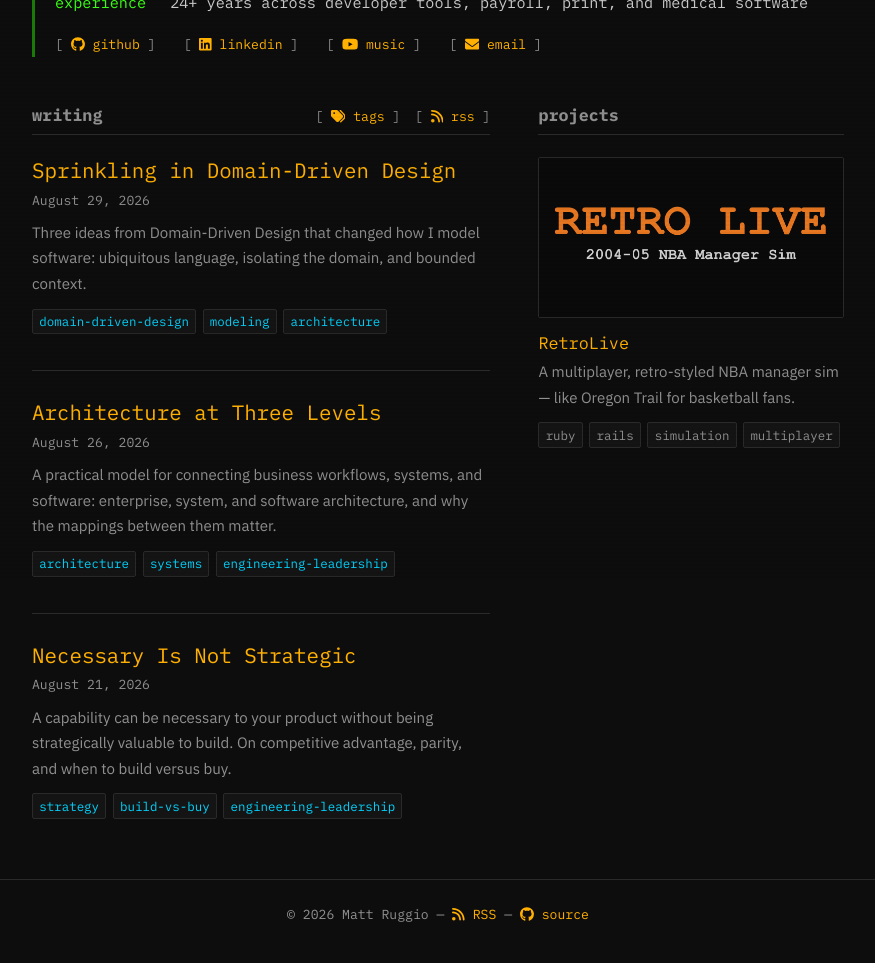
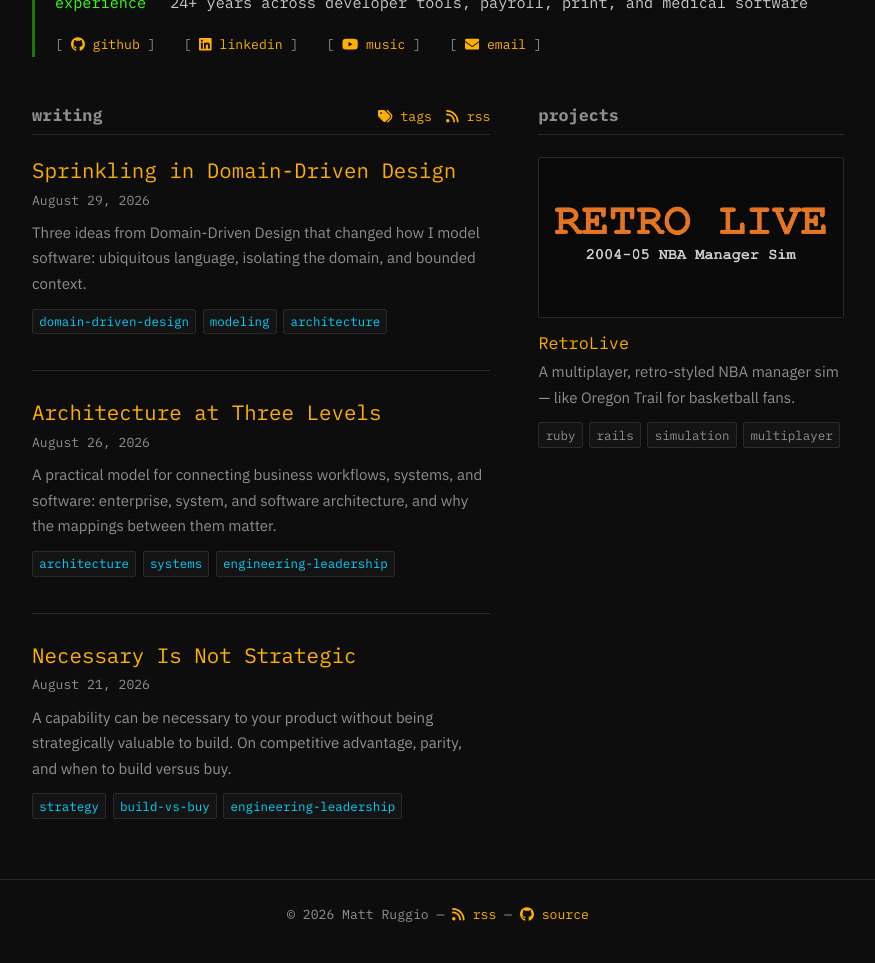
Before and after one commit to mattruggio/mattruggio.github.io, a Jekyll site: the page built from index.md, in a window 1280 px wide. Shown: the part 322-1285 px from the top of the page, without its empty margins (202-1077 px from the left). Built offline with Jekyll 4.4.1, drawn with Linux system fonts in a browser that asks for light colours.

Commit message:
Reserve bracketed links for the whoami row
The brackets read as a TUI control, which suits the whoami row: a menu of
peer destinations that is the content of that block. In the writing header
and on the project cards the links are accessories to the text around them,
and the same destinations already appeared unbracketed in the footer, so the
brackets were never a convention the site actually followed.

Drop them from the section and project links, and lowercase the footer's
RSS, which was the only uppercase label on the site.

Co-authored-by: Copilot <223556219+Copilot@users.noreply.github.com>
Copilot-Session: 331777e1-38da-4439-9766-a421efdafcb4

```diff
--- a/_includes/footer.html
+++ b/_includes/footer.html
@@ -3,7 +3,7 @@
     <p>
       &copy; {{ site.time | date: "%Y" }} {{ site.author.name }}
       &mdash;
-      <a href="{{ '/feed.xml' | relative_url }}">{% include icons/rss.svg %}RSS</a>
+      <a href="{{ '/feed.xml' | relative_url }}">{% include icons/rss.svg %}rss</a>
       {%- if site.repo_url and site.repo_url != '' %}
       &mdash;
       <a href="{{ site.repo_url }}" target="_blank" rel="noopener">{% include icons/github.svg %}source</a>
--- a/assets/css/main.css
+++ b/assets/css/main.css
@@ -143,14 +143,14 @@ a.tag:hover,
   margin-right: 0.6em;
 }
 
-/* Bracketed link chrome. white-space: pre stops the padding space inside the
-   pseudo-element from collapsing against the label. */
+/* Bracketed link chrome, reserved for the whoami row. The brackets read as a
+   TUI control, which suits a row of peer destinations standing as content in
+   its own right; elsewhere a link is an accessory to the text around it and the
+   icon and colour carry it, as they already do in the footer. white-space: pre
+   stops the padding space inside the pseudo-element from collapsing against the
+   label. */
 .home-links a::before,
-.home-links a::after,
-.section-link::before,
-.section-link::after,
-.project-links a::before,
-.project-links a::after {
+.home-links a::after {
   white-space: pre;
   color: var(--muted);
 }
@@ -444,9 +444,6 @@ main { flex: 1; }
   align-items: baseline;
   gap: 0.9rem;
 }
-
-.section-link::before { content: '[ '; }
-.section-link::after  { content: ' ]'; }
 
 /* ── Home — post list ───────────────────────────────── */
 .post-list { list-style: none; margin: 0; padding: 0; }
@@ -790,8 +787,6 @@ a.tag:hover {
 
 .project-links { font-family: var(--font-mono); margin: 0; font-size: 0.82rem; }
 .project-links a { margin-right: 1.25rem; }
-.project-links a::before { content: '[ '; }
-.project-links a::after  { content: ' ]'; }
 
 /* ── Definition lists (glossaries) ──────────────────── */
 dl { margin: 1.5rem 0; }
```
